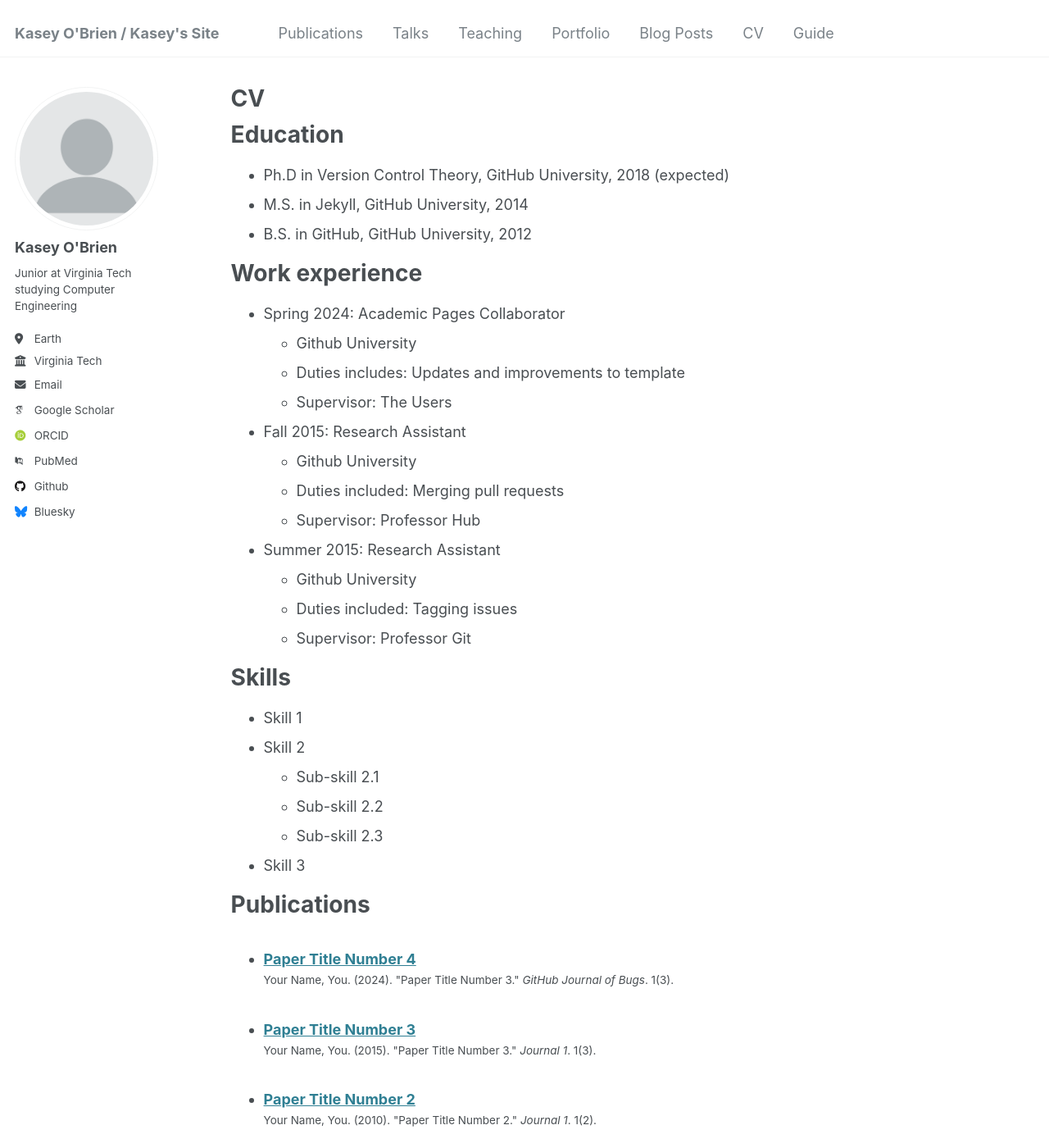
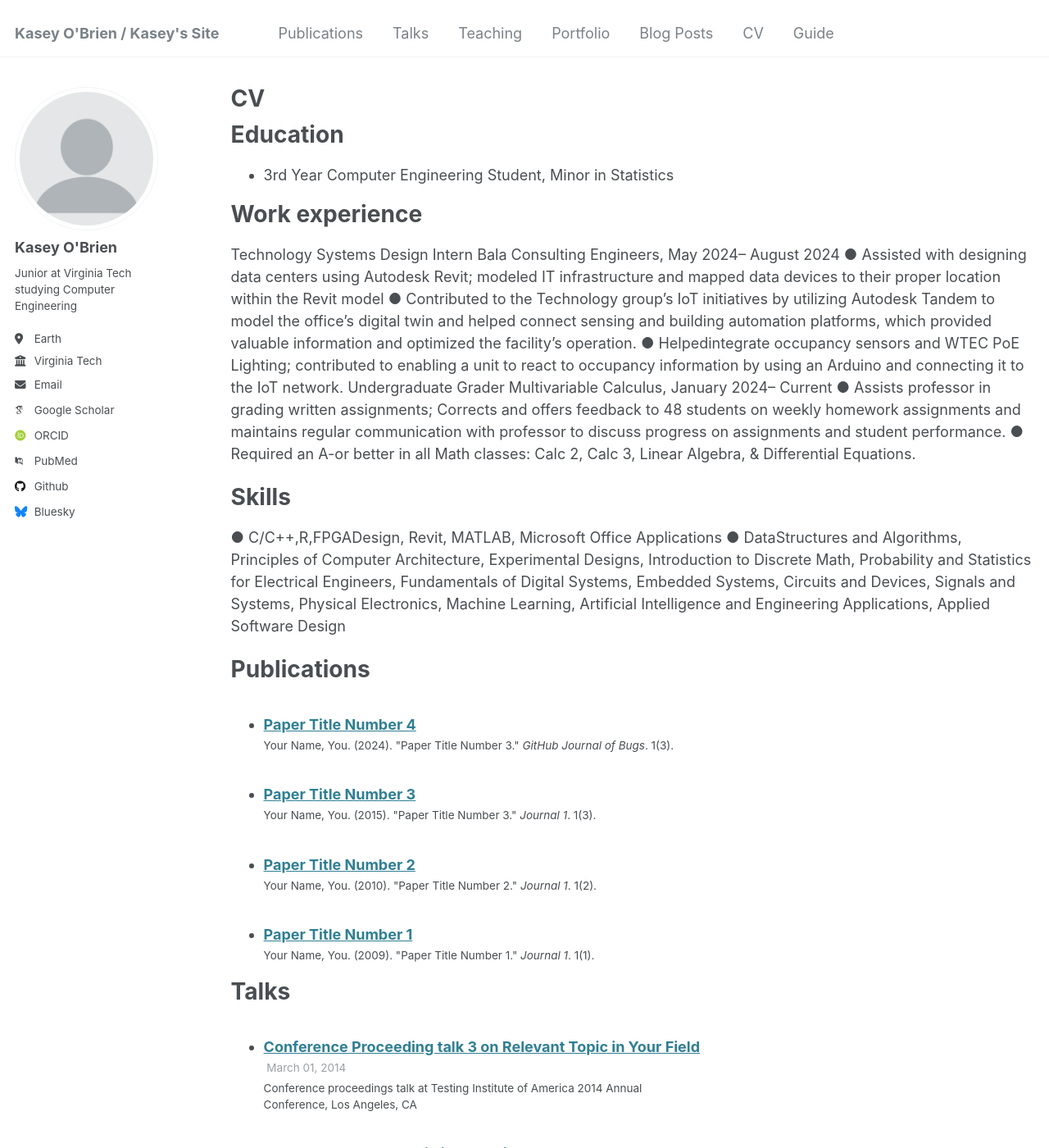
Before and after one commit to kobrien26/kobrien26.github.io, a Jekyll site: the page built from _pages/cv.md, in a window 1280 px wide and 1400 px high. Shown: the whole window at 82% size. Built offline with Jekyll 4.4.1, drawn with Linux system fonts in a browser that asks for light colours; some web fonts are replaced.

Commit message:
added resume

```diff
--- a/_pages/cv.md
+++ b/_pages/cv.md
@@ -11,35 +11,33 @@ redirect_from:
 
 Education
 ======
-* Ph.D in Version Control Theory, GitHub University, 2018 (expected)
-* M.S. in Jekyll, GitHub University, 2014
-* B.S. in GitHub, GitHub University, 2012
+* 3rd Year Computer Engineering Student, Minor in Statistics
 
 Work experience
 ======
-* Spring 2024: Academic Pages Collaborator
-  * Github University
-  * Duties includes: Updates and improvements to template
-  * Supervisor: The Users
-
-* Fall 2015: Research Assistant
-  * Github University
-  * Duties included: Merging pull requests
-  * Supervisor: Professor Hub
-
-* Summer 2015: Research Assistant
-  * Github University
-  * Duties included: Tagging issues
-  * Supervisor: Professor Git
+ Technology Systems Design Intern
+ Bala Consulting Engineers, May 2024– August 2024
+ ● Assisted with designing data centers using Autodesk Revit; modeled IT infrastructure and mapped data devices to their
+ proper location within the Revit model
+ ● Contributed to the Technology group’s IoT initiatives by utilizing Autodesk Tandem to model the office’s digital twin
+ and helped connect sensing and building automation platforms, which provided valuable information and optimized the
+ facility's operation.
+ ● Helpedintegrate occupancy sensors and WTEC PoE Lighting; contributed to enabling a unit to react to occupancy
+ information by using an Arduino and connecting it to the IoT network.
+ Undergraduate Grader
+ Multivariable Calculus, January 2024– Current
+ ● Assists professor in grading written assignments; Corrects and offers feedback to 48 students on weekly homework
+ assignments and maintains regular communication with professor to discuss progress on assignments and student
+ performance.
+ ● Required an A-or better in all Math classes: Calc 2, Calc 3, Linear Algebra, & Differential Equations.
 
 Skills
 ======
-* Skill 1
-* Skill 2
-  * Sub-skill 2.1
-  * Sub-skill 2.2
-  * Sub-skill 2.3
-* Skill 3
+ ● C/C++,R,FPGADesign, Revit, MATLAB, Microsoft Office Applications
+ ● DataStructures and Algorithms, Principles of Computer Architecture, Experimental Designs, Introduction to Discrete
+ Math, Probability and Statistics for Electrical Engineers, Fundamentals of Digital Systems, Embedded Systems,
+ Circuits and Devices, Signals and Systems, Physical Electronics, Machine Learning, Artificial Intelligence and
+ Engineering Applications, Applied Software Design
 
 Publications
 ======
```
